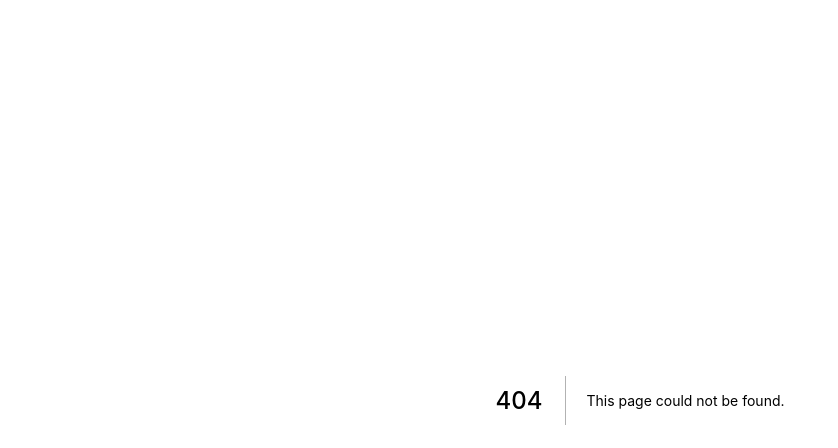
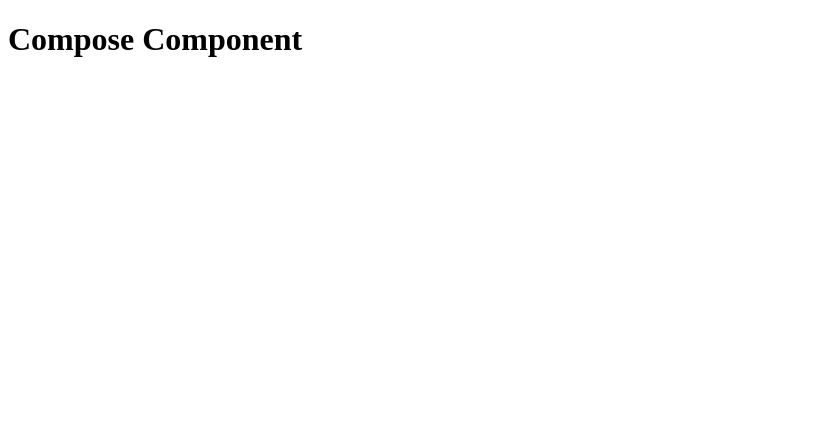
Before and after one commit to antonpalermo/caps-web, a Next.js app: page /compose in a window 1280 px wide. Before the commit this address had no page. Shown: the top 448 px of the page, without its empty margins (0-838 px from the left). Built offline with nearby package versions, Linux system fonts and the light colour scheme.

Commit message:
initialize tiptap

```diff
--- a/package.json
+++ b/package.json
@@ -18,6 +18,8 @@
 		"typescript": "^4.5.5"
 	},
 	"dependencies": {
+		"@tiptap/react": "^2.0.0-beta.108",
+		"@tiptap/starter-kit": "^2.0.0-beta.183",
 		"next": "^12.0.10",
 		"react": "^17.0.2",
 		"react-dom": "^17.0.2"
--- /dev/null
+++ b/src/components/Tiptap.tsx
@@ -0,0 +1,11 @@
+import React from 'react'
+
+import { EditorContent, EditorContentProps } from '@tiptap/react'
+
+type TiptapProps = EditorContentProps & {}
+
+const Tiptap = ({ editor }: TiptapProps) => {
+	return <EditorContent editor={editor} />
+}
+
+export default Tiptap
--- /dev/null
+++ b/src/libs/editor-instance.ts
@@ -0,0 +1,10 @@
+// @ts-check
+
+import StarterKit from '@tiptap/starter-kit'
+
+/**
+ * @type { import('@tiptap/react') }
+ */
+export const editorInstance: Partial<import('@tiptap/react').EditorOptions> = {
+	extensions: [StarterKit]
+}
--- /dev/null
+++ b/src/pages/compose.tsx
@@ -0,0 +1,19 @@
+import { useEditor } from '@tiptap/react'
+import React from 'react'
+import Tiptap from '../components/Tiptap'
+import { editorInstance } from '../libs/editor-instance'
+
+const Compose = () => {
+	const editor = useEditor({
+		...editorInstance
+	})
+
+	return (
+		<div>
+			<h1>Compose Component</h1>
+			<Tiptap editor={editor} />
+		</div>
+	)
+}
+
+export default Compose
```
Also changed, not shown: 1 other file (tests, documents, lock files or other folders).
